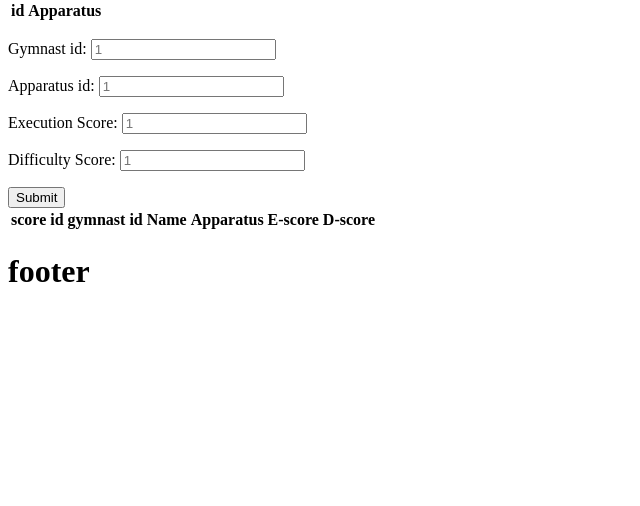
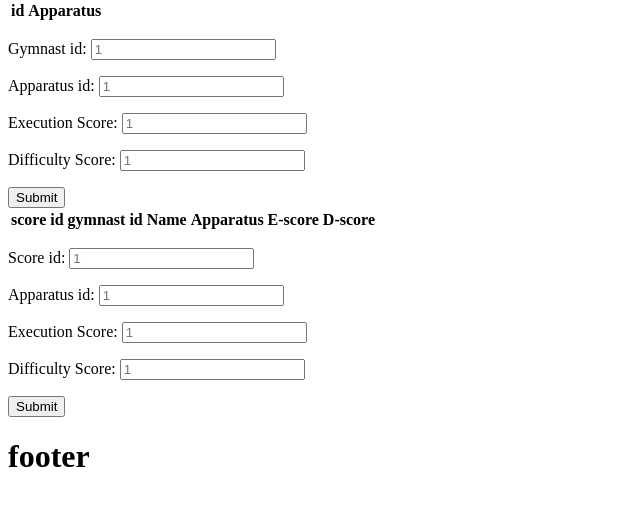
Before and after one commit to Adamlim21181/STAGS, a Flask app: template templates/score.html in a window 1280 px wide. Shown: the part 275-781 px from the top of the page, without its empty margins (0-640 px from the left). Run offline with Flask 3, Linux system fonts and the light colour scheme; the template is opened without the code that fills it, so the values that code supplies are empty.

Commit message:
created and area where you can edit scores that has been registered

```diff
--- a/routes.py
+++ b/routes.py
@@ -81,18 +81,37 @@ def scores():
         form4 = request.args.get('add-dscore')
 
     #adding the new scores
-    conn = sqlite3.connect('database')
-    cur = conn.cursor()
-    sql = ("INSERT INTO score (gymnast_id, apparatus_id, escore, dscore) VALUES (?,?,?,?)")
-    cur.execute(sql, (form1, form2, form3, form4))
-    conn.commit()
-    conn.close()
+    if form1 is not None and form2 is not None and form3 is not None and form4 is not None:
+        conn = sqlite3.connect('database')
+        cur = conn.cursor()
+        sql = ("INSERT INTO score (gymnast_id, apparatus_id, escore, dscore) VALUES (?,?,?,?)")
+        cur.execute(sql, (form1, form2, form3, form4))
+        conn.commit()
+        conn.close()
 
     conn = sqlite3.connect('database')
     cur = conn.cursor()
     cur.execute("SELECT score_id, score.gymnast_id, gymnast.gymnast_name, apparatus.apparatus_name, escore, dscore FROM score INNER JOIN gymnast ON score.gymnast_id=gymnast.gymnast_id INNER JOIN apparatus ON score.apparatus_id=apparatus.apparatus_id ")
     scoredata = cur.fetchall()
     conn.close()
+
+    newform1 = None
+    newform2 = None
+    newform3 = None
+    newform4 = None
+    if len(request.args) > 0:
+        newform1 = request.args.get('scoreid')
+        newform2 = request.args.get('appid')
+        newform3 = request.args.get('newescore')
+        newform4 = request.args.get('newdscore')
+
+    if newform1 is not None and newform2 is not None and newform3 is not None and newform4 is not None:
+        conn = sqlite3.connect('database')
+        cur = conn.cursor()
+        sql = ("UPDATE score SET apparatus_id = ?, escore = ?, dscore = ? WHERE score_id = ?")
+        cur.execute(sql, (newform2, newform3, newform4, newform1))
+        conn.commit()
+        conn.close()
 
     return render_template("score.html", appdata=appdata, gymdata=gymdata, scoredata=scoredata)
 
--- a/templates/score.html
+++ b/templates/score.html
@@ -64,4 +64,11 @@
     {% endfor %}
 </table>
 
+<form>
+    <p>Score id: <input type ="number" name = "scoreid" placeholder = "1" required></p>
+    <p>Apparatus id: <input type ="number" name = "appid" placeholder = "1" required></p>
+    <p>Execution Score: <input type ="number" name = "newescore" placeholder = "1" required></p>
+    <p>Difficulty Score: <input type ="number" name = "newdscore" placeholder = "1" required></p>
+    <input type = "submit">
+</form>
 {% endblock %}
```
Also changed, not shown: 1 other file.
